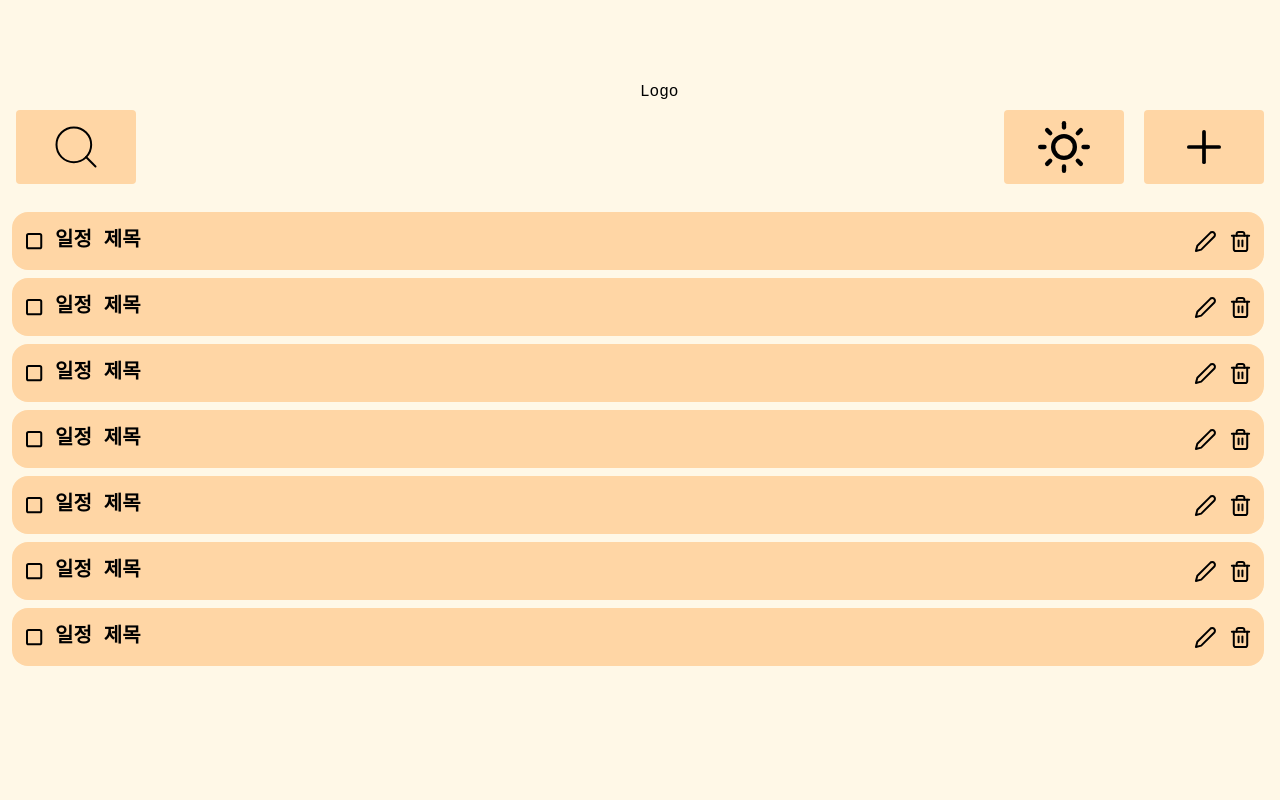
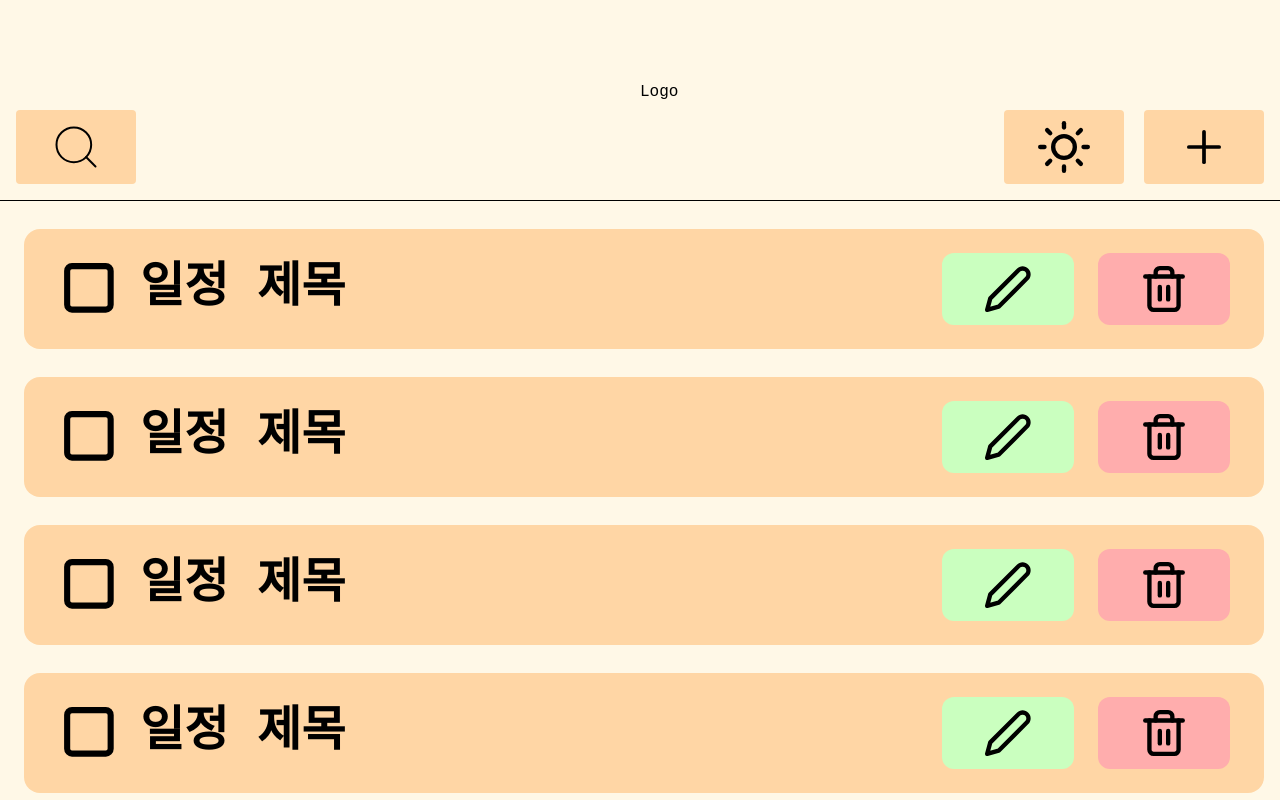
Before and after one commit to hoj0806/todo-list, a React (Vite) app: page / in a window 1280 px wide. Built offline with nearby package versions, Linux system fonts and the light colour scheme; a web font is replaced by a local one.

Commit message:
destop todolist static

```diff
--- a/src/components/TodoList.jsx
+++ b/src/components/TodoList.jsx
@@ -2,7 +2,7 @@ import TodoListItem from "./TodoListItem";
 
 function TodoList() {
   return (
-    <ul className='pl-3 pr-4 py-3 flex flex-col gap-2 grow overflow-auto'>
+    <ul className='pl-3 pr-4 py-7 flex flex-col gap-2 grow overflow-auto desktop:border-t-[1px] desktop:pl-6 desktop:gap-7'>
       <TodoListItem />
       <TodoListItem />
       <TodoListItem />
--- a/src/components/TodoListItem.jsx
+++ b/src/components/TodoListItem.jsx
@@ -4,12 +4,25 @@ import deleteIcon from "../assets/icon/delete.svg";
 function TodoListItem() {
   return (
     <div>
-      <li className='bg-orange h-[58px] rounded-2xl px-3 flex items-center'>
-        <img src={NotCheckedIcon} className='mr-3' />
-        <p className='font-bold text-xl grow'>일정 제목</p>
-        <div className='flex gap-3'>
-          <img src={editIcon} />
-          <img src={deleteIcon} />
+      <li className='bg-orange h-[58px] rounded-2xl px-3 flex items-center desktop:h-[120px] desktop:px-[34px]'>
+        <img
+          src={NotCheckedIcon}
+          className='mr-3 desktop:h-[58px] desktop:w-[58px] desktop:mr-6'
+        />
+        <p className='font-bold text-xl grow desktop:text-[48px]'>일정 제목</p>
+        <div className='flex gap-3 desktop:gap-6'>
+          <button className='desktop:w-[132px] desktop:h-[72px] desktop:bg-green desktop:rounded-xl'>
+            <img
+              src={editIcon}
+              className='desktop:mx-auto desktop:w-[50px] desktop:h-[50px]'
+            />
+          </button>
+          <button className='desktop:w-[132px] desktop:h-[72px] desktop:bg-red desktop:rounded-xl'>
+            <img
+              src={deleteIcon}
+              className='desktop:mx-auto desktop:w-[50px] desktop:h-[50px]'
+            />
+          </button>
         </div>
       </li>
     </div>
```
